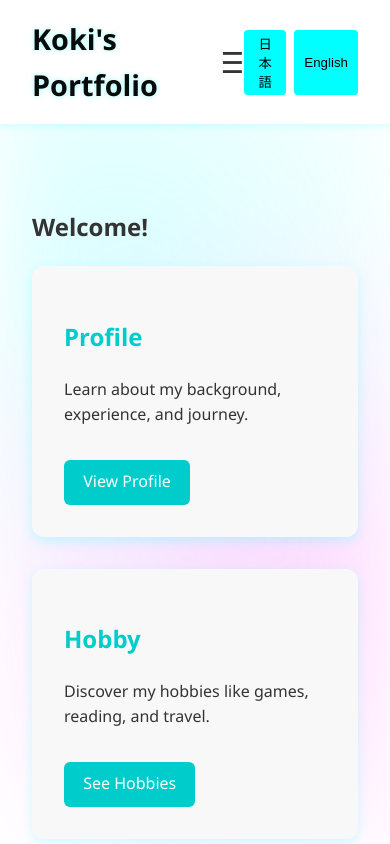
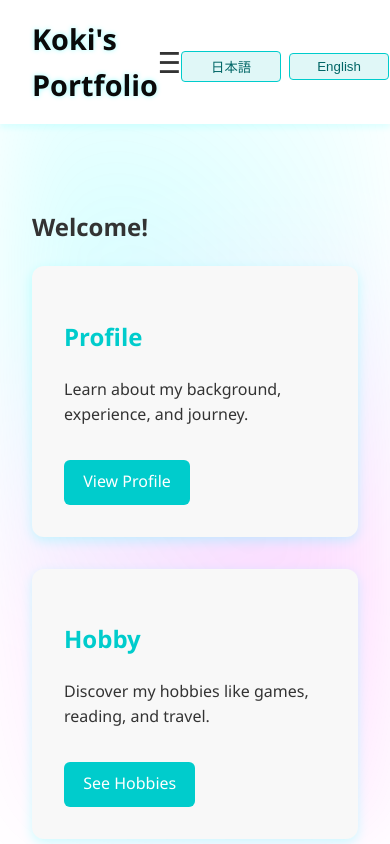
Before and after one commit to kokisuke/kokisuke.github.io, a plain HTML site: page index.html in a window 390 px wide. Shown: the top 844 px of the page. Drawn offline with Linux system fonts and the light colour scheme.

Commit message:
Update style.css

```diff
--- a/style.css
+++ b/style.css
@@ -192,22 +192,37 @@ a {
   }
 
   .language-switch {
-    margin-left: auto;
+  margin-top: 0.5rem;
+  justify-content: center;
+  width: 100%;
+  }
+
+.language-switch button {
+  width: 100px;
+  text-align: center;
+  }
+}
+
+/* 言語切り替えボタン（共通） */
+.language-switch {
   display: flex;
-    gap: 8px;
+  gap: 0.5rem;
+  align-items: center;
 }
+
 .language-switch button {
-    padding: 4px 10px;
-    background: #00ffff;
-    border: none;
+  padding: 5px 10px;
+  background: #e0f7f7;
+  border: 1px solid #00cccc;
   border-radius: 4px;
-    color: #000;
+  color: #006666;
+  font-weight: 500;
   cursor: pointer;
   transition: background 0.3s;
 }
+
 .language-switch button:hover {
-    background: #00cccc;
-  }
+  background: #ccf0f0;
 }
 
 /* プロフィール */
```
Lines whose indentation alone changed are shown as unchanged.
